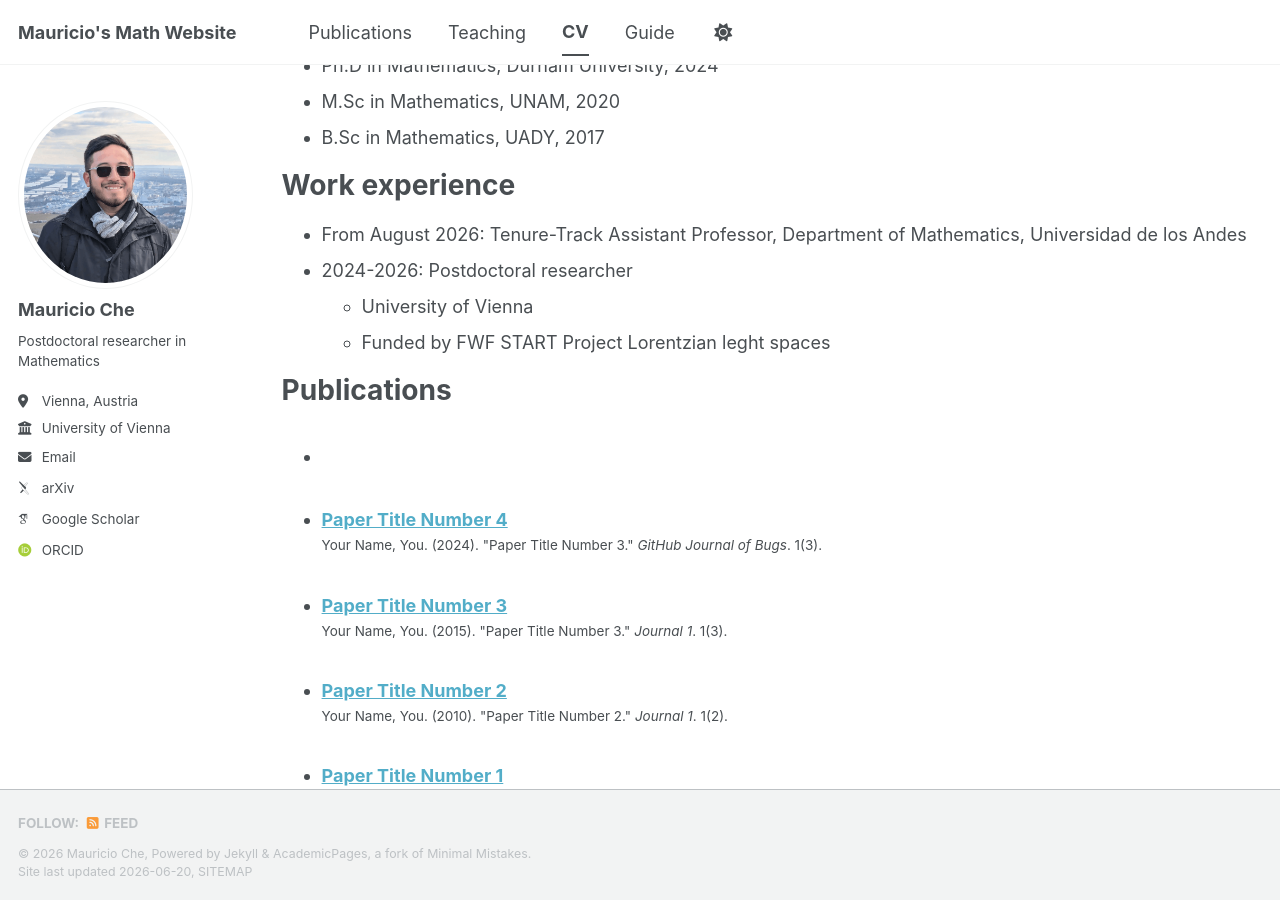
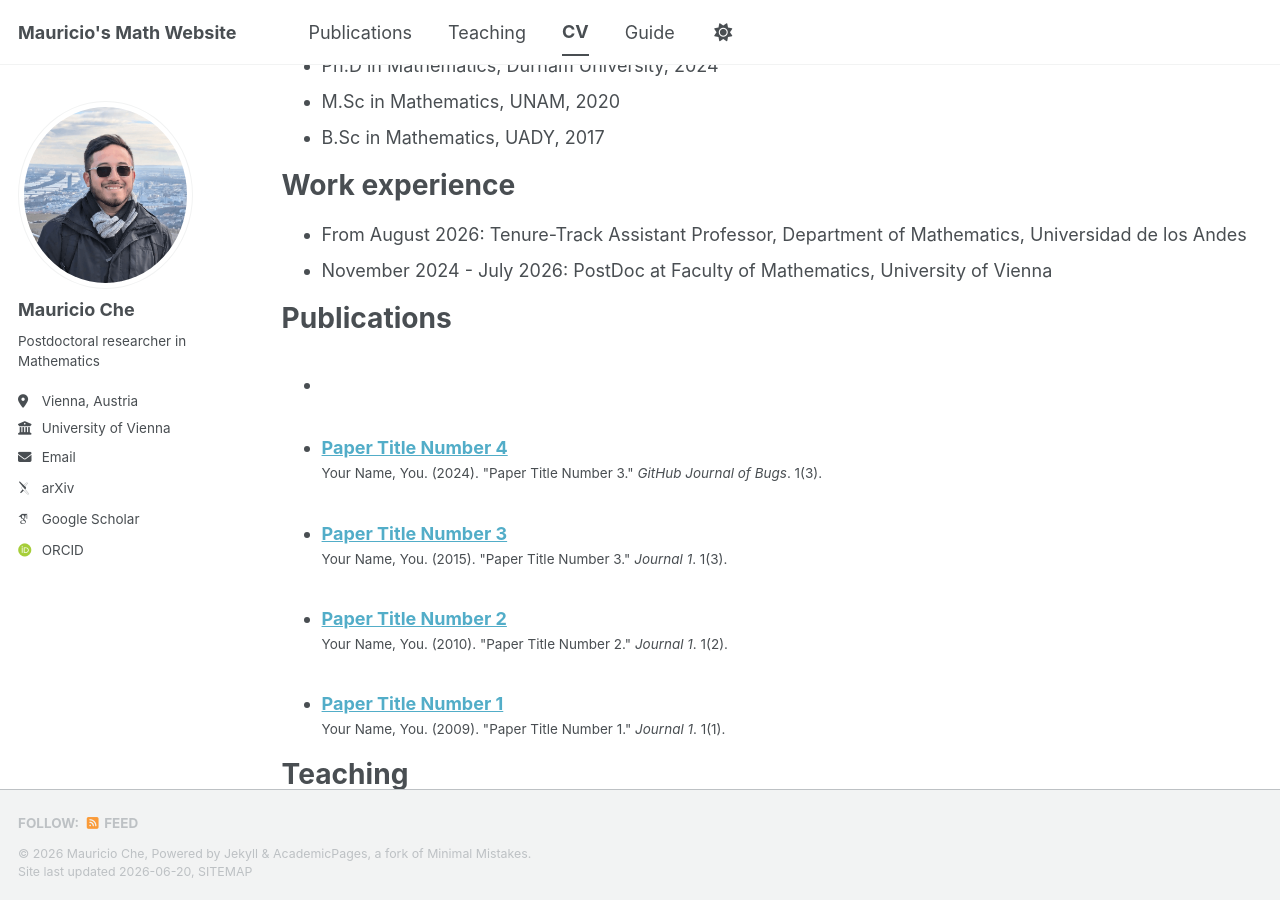
Before and after one commit to MauricioChe/mauricioche.github.io, a Jekyll site: the page built from _pages/cv.md, in a window 1280 px wide and 900 px high, scrolled down 348 px. Built offline with Jekyll 4.4.1, drawn with Linux system fonts in a browser that asks for light colours; some web fonts are replaced; a script bundle is joined from its source files by our own code; library files that are not in the unit come from our copies.

Commit message:
Update cv.md

```diff
--- a/_pages/cv.md
+++ b/_pages/cv.md
@@ -26,9 +26,7 @@ Education
 Work experience
 ======
 * From August 2026: Tenure-Track Assistant Professor, Department of Mathematics, Universidad de los Andes
-* 2024-2026: Postdoctoral researcher
-  * University of Vienna
-  * Funded by FWF START Project Lorentzian leght spaces
+* November 2024 - July 2026: PostDoc at Faculty of Mathematics, University of Vienna
 
 Publications
 ======
```
